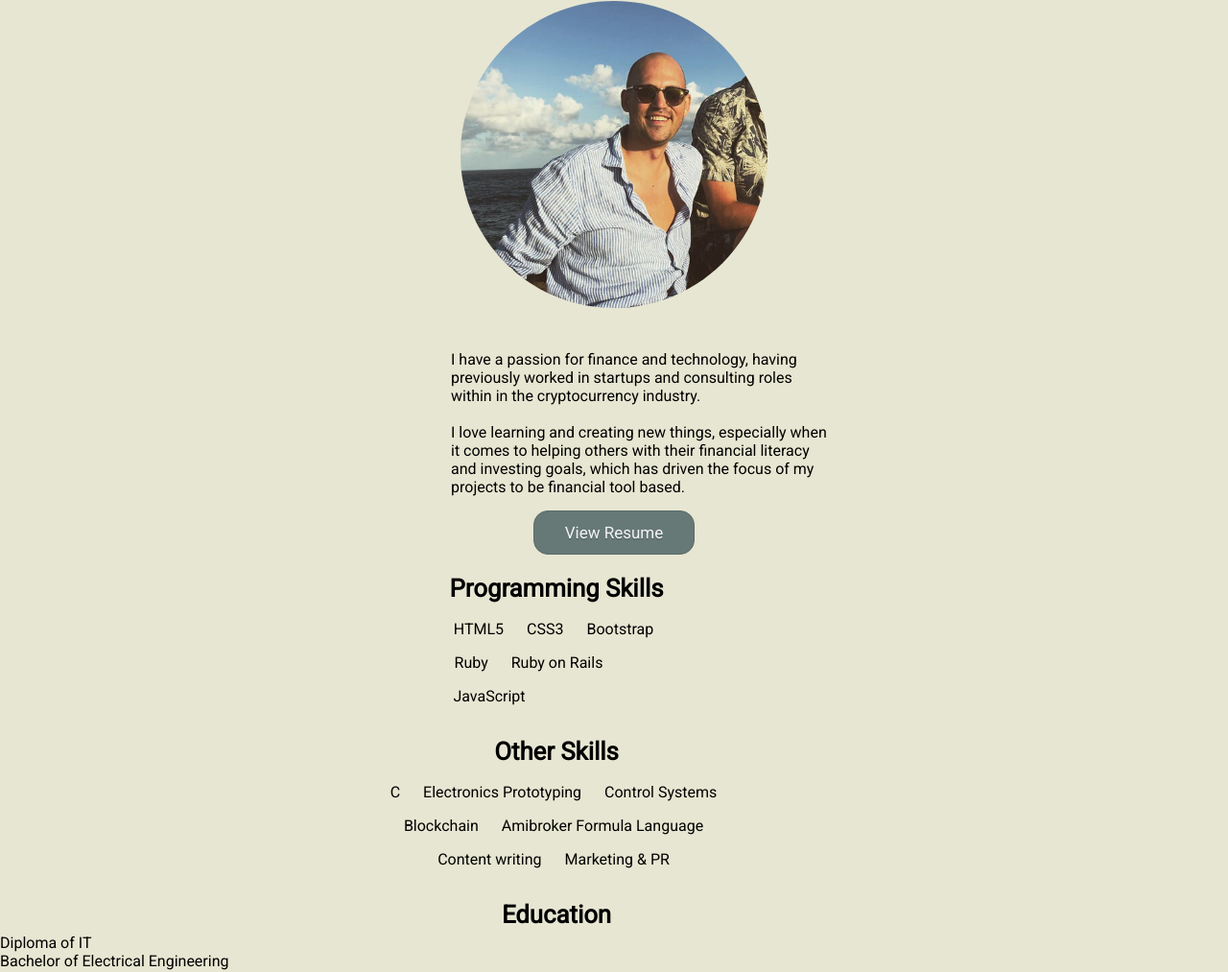
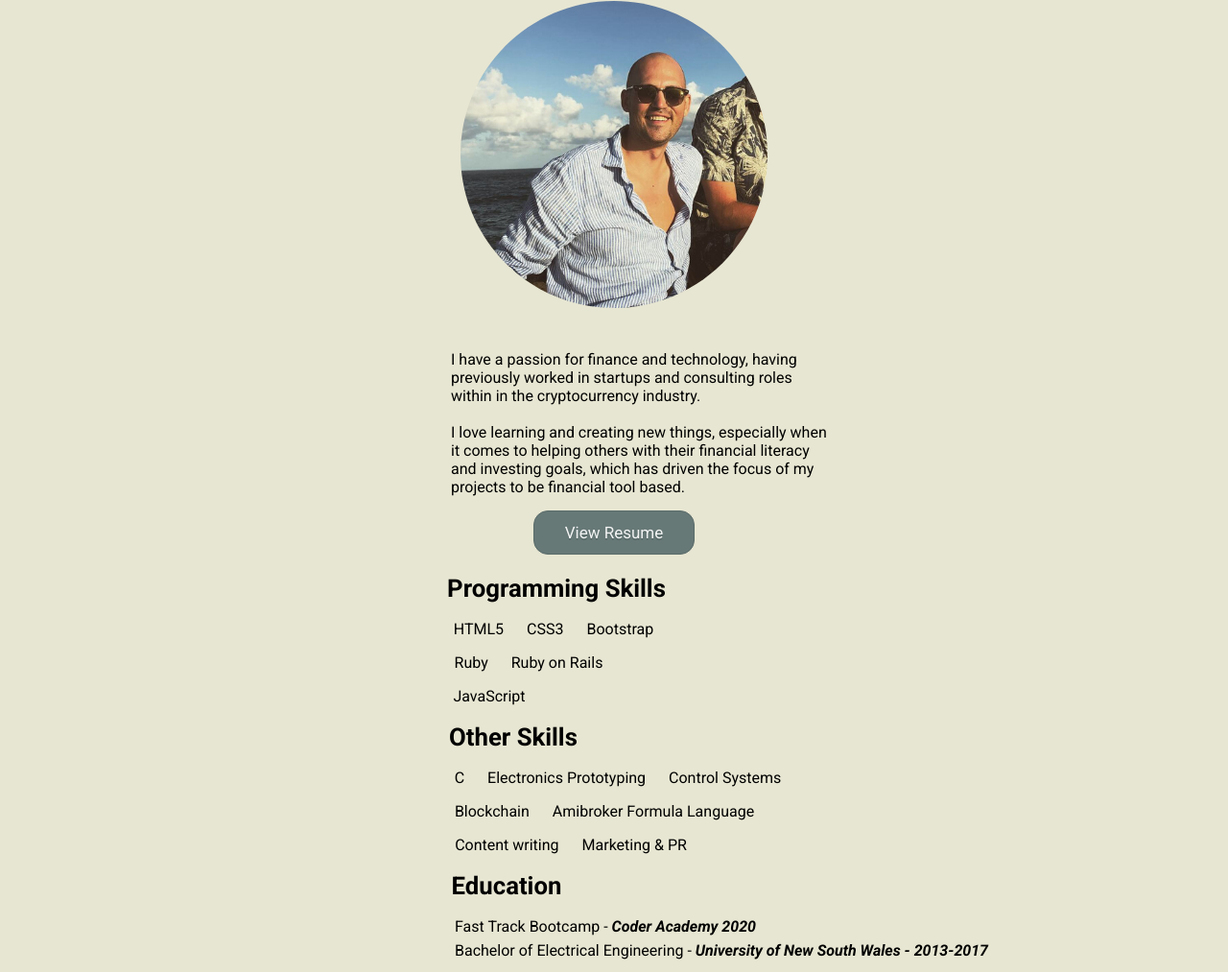
Before and after one commit to HughG-50/HughG-50, a plain HTML site: page about.html in a window 1280 px wide. Shown: the part 249-1262 px from the top of the page at 96% size. Drawn offline with Linux system fonts and the light colour scheme.

Commit message:
About page desktop complete

```diff
--- a/about.html
+++ b/about.html
@@ -5,7 +5,7 @@
     <meta name="viewport" content="width=device-width, initial-scale=1.0">
     <link href="css/all.min.css" rel="stylesheet">
     <link href="css/fontawesome.css" rel="stylesheet">
-    <link href="https://fonts.googleapis.com/css2?family=Roboto&display=swap" rel="stylesheet">
+    <link href="https://fonts.googleapis.com/css2?family=Roboto:ital,wght@0,400;0,700;1,400;1,700&display=swap" rel="stylesheet">
     <link rel="stylesheet" type="text/css" href="/style.css">
     <title>About</title>
 </head>
@@ -99,7 +99,7 @@
     </section>
 
     <!-- Programming Skills title -->
-    <section class="sub-title-section" id="skills-sub-title">
+    <section class="sub-title-section" id="other-skills-sub-title">
         <h3>Other Skills</h3>
     </section>
 
@@ -121,14 +121,16 @@
     </section>
 
     <!-- Education -->
-    <section class="sub-title-section" id="skills-sub-title">
+    <section class="sub-title-section" id="education-sub-title">
         <h3>Education</h3>
     </section>
 
-    <ul>
-        <li>Diploma of IT</li>
-        <li>Bachelor of Electrical Engineering</li>
-    </ul>
+    <section class="education-section">
+        <ul class="education">
+            <li>Fast Track Bootcamp - <a href="https://coderacademy.edu.au/">Coder Academy 2020</a></li>
+            <li>Bachelor of Electrical Engineering - <a href="https://www.unsw.edu.au/">University of New South Wales - 2013-2017</a></li>
+        </ul>
+    </section>
 
 </body>
 <footer>
--- a/style.css
+++ b/style.css
@@ -128,8 +128,19 @@ body {
     right: 60px;
 }
 
+#other-skills-sub-title {
+    font-size: 22px;
+    position: relative;
+    right: 105px;
+}
+
+#education-sub-title {
+    font-size: 22px;
+    position: relative;
+    right: 112px;
+}
+
 /* Skills - small pill buttons section */
-
 .technical-skills-section {
     display: flex;
     flex-direction: column;
@@ -152,14 +163,11 @@ body {
     padding-right: 10px;
     padding-top: 3px;
     padding-bottom: 3px;
-    /* border: 1px solid black; */
     border-radius: 10px;
 }
 
-/* Could find a better colour for this */
 .skills li:hover {
     background-color: #89B3B1;
-    /* background-color: #80e0db;  */
     transition: 0.25s;
 }
 
@@ -171,11 +179,48 @@ body {
     right: 130px;
 }
 
-.skill.js-stack {
-    padding-left: 8px;
+.skills.hardware {
+    left: 4px;
 }
 
+.skills.financial-tech {
+    right: 10px;
+}
 
+.skills.non-technical {
+    right: 45px;
+}
+
+.education-section {
+    display: flex;
+    flex-direction: column;
+    align-items: center;
+    text-align: left;
+    padding: 5px;
+}
+
+.education {
+    list-style: none;
+    margin-top: 5px;
+    margin-bottom: 5px;
+}
+
+.education li {
+    position: relative;
+    left: 112px;
+    padding: 3px;
+}
+
+.education a {
+    text-decoration: none;
+    color: inherit;
+    font-weight: bold;
+    font-style: italic;
+}
+
+.education a:hover {
+    color: #89B3B1;
+}
 
 /* Homepage social link styling */
 .social-links-section {
@@ -193,7 +238,7 @@ body {
 
 .social-logo-box:hover {
     box-shadow: 5px 5px 5px 0px rgba(0,0,0,0.75);
-    transform: scale(1.01);
+    transform: scale(1.025);
     transition: 0.25s;
 }
 
```
Also changed, not shown: blog.html (+1 -1 lines), index.html (+1 -1 lines), projects.html (+1 -1 lines), website_design_notes.txt.
